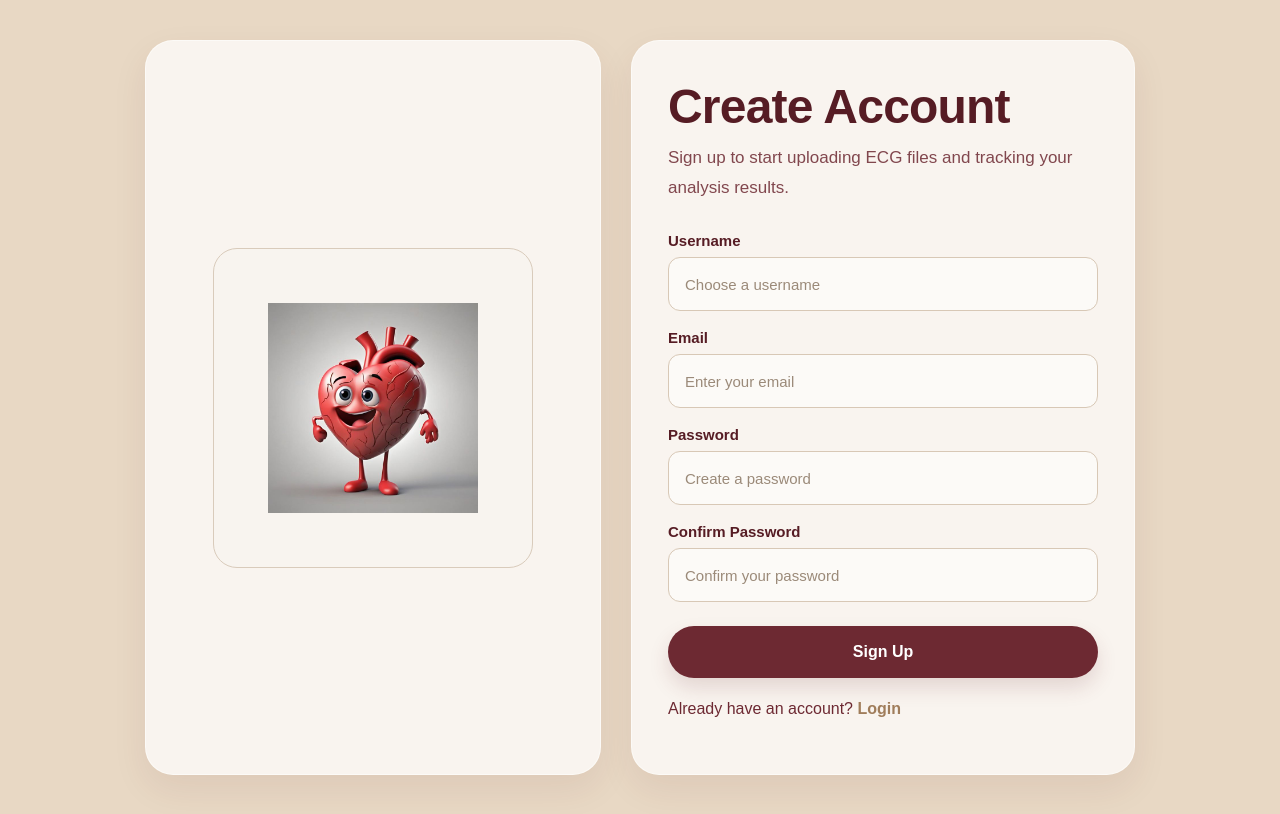
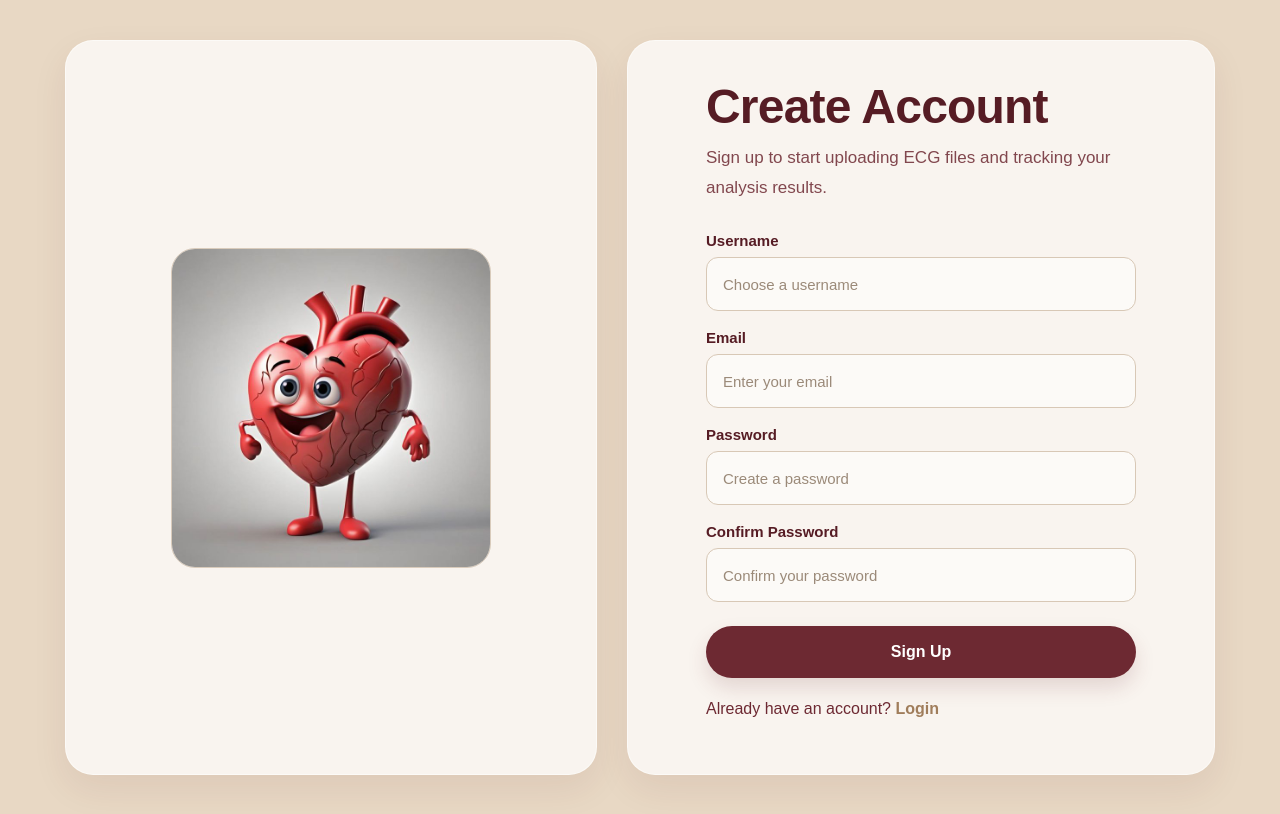
Before and after one commit to joudalhallaq/-ECG-Analysis-System-FE, a React (Vite) app: page /register in a window 1280 px wide. Built offline with nearby package versions, Linux system fonts and the light colour scheme.

Commit message:
Update App.css

```diff
--- a/src/App.css
+++ b/src/App.css
@@ -43,6 +43,10 @@ a:hover {
    AUTH PAGES - COFFEE / SOFT FEMININE STYLE
 ========================================= */
 
+/* =========================================
+   AUTH PAGES
+========================================= */
+
 .auth-page {
   min-height: 100vh;
   background: #e8d8c4;
@@ -59,8 +63,8 @@ a:hover {
   justify-content: center;
 }
 
-
 .auth-card {
+  width: 100%;
   display: grid;
   grid-template-columns: 0.95fr 1.05fr;
   background: transparent;
@@ -84,25 +88,33 @@ a:hover {
 }
 
 .auth-image-box {
-  width: 100%;
-  max-width: 320px;
-  min-height: 320px;
+  width: 320px;
+  height: 320px;
   background: #f8f4ef;
   border-radius: 24px;
   display: flex;
   align-items: center;
   justify-content: center;
-  padding: 22px;
+  padding: 0;
   border: 1px solid #d9cbbb;
+  overflow: hidden;
 }
 
 .auth-image {
   width: 100%;
-  max-width: 210px;
-  max-height: 210px;
+  height: 100%;
+  object-fit: cover;
+  display: block;
+}
+
+/* إذا بدك الصورة تبين كاملة بدون قص، استخدمي هذا بدل object-fit: cover;
+.auth-image {
+  width: 100%;
+  height: 100%;
   object-fit: contain;
   display: block;
 }
+*/
 
 .auth-form-side {
   display: flex;
@@ -245,13 +257,8 @@ a:hover {
   }
 
   .auth-image-box {
-    max-width: 260px;
-    min-height: 260px;
-  }
-
-  .auth-image {
-    max-width: 170px;
-    max-height: 170px;
+    width: 260px;
+    height: 260px;
   }
 
   .auth-form-side {
@@ -272,20 +279,9 @@ a:hover {
     padding: 24px 14px;
   }
 
-  .palette-dot {
-    width: 48px;
-    height: 48px;
-  }
-
   .auth-image-box {
-    max-width: 220px;
-    min-height: 220px;
-    padding: 18px;
-  }
-
-  .auth-image {
-    max-width: 140px;
-    max-height: 140px;
+    width: 220px;
+    height: 220px;
   }
 
   .auth-title {
```
